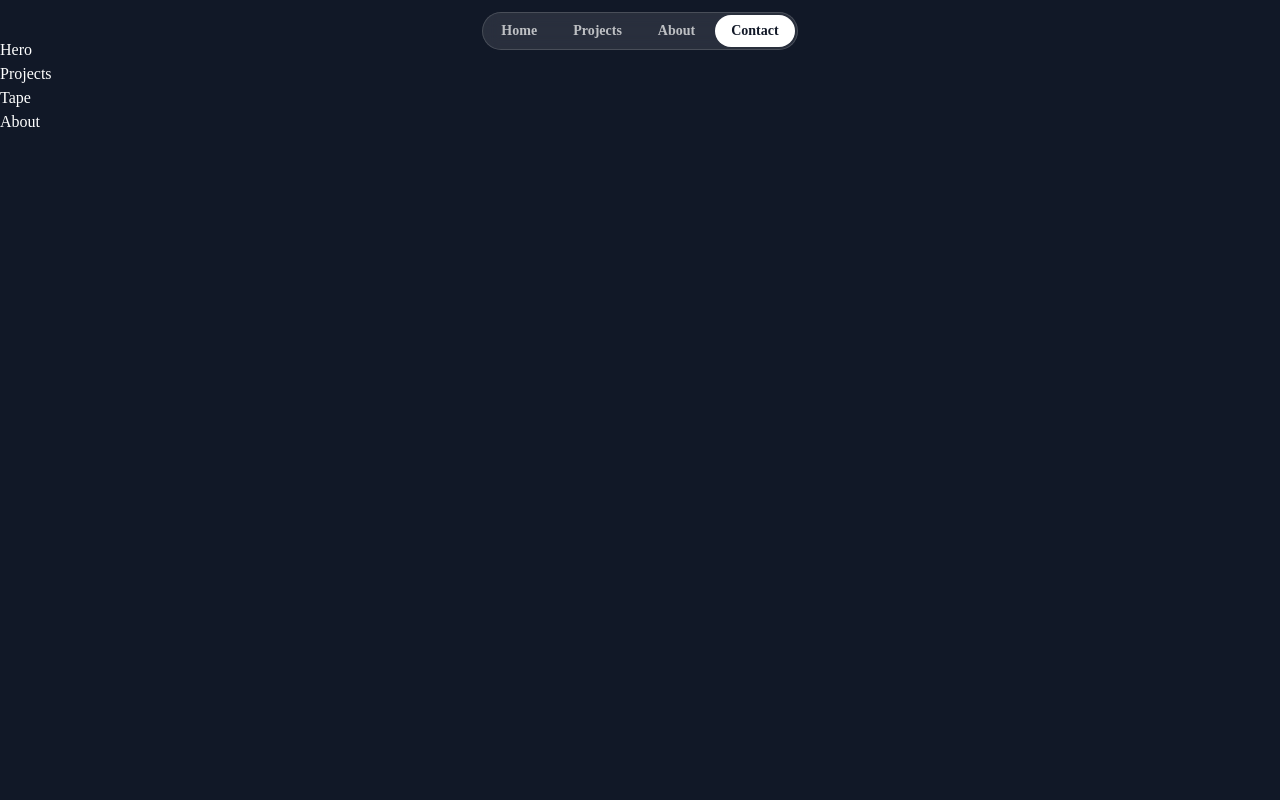
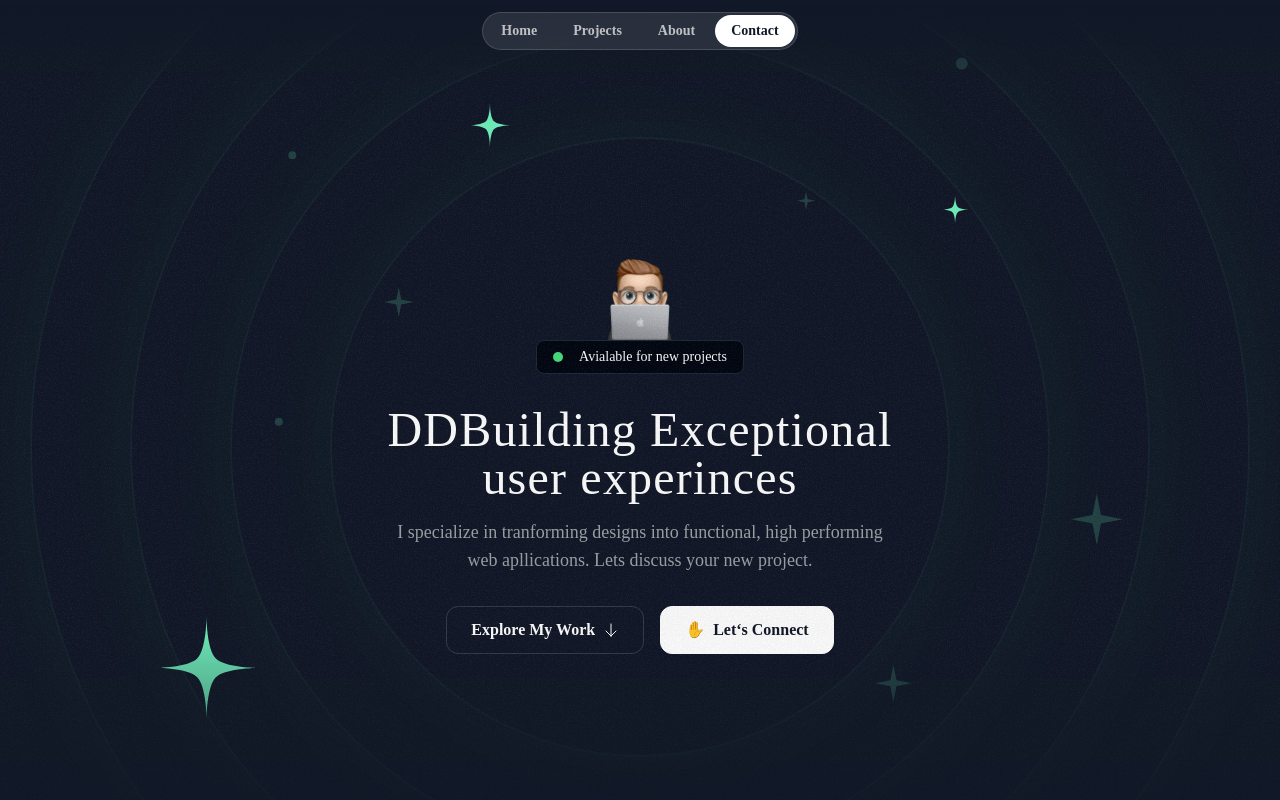
Before and after one commit to igbokwe-chibueze/single_page_portfolio, a Next.js app: page / in a window 1280 px wide. Shown: the top 800 px of the page. Built offline with nearby package versions, Linux system fonts and the light colour scheme; a web font is replaced by a local one.

Commit message:
Hero Section created
Signed-off-by: igbokwe-chibueze <igbokwechibueze@gmail.com>

```diff
--- a/package.json
+++ b/package.json
@@ -10,6 +10,7 @@
   },
   "dependencies": {
     "@svgr/webpack": "^8.1.0",
+    "ajv": "^8.17.1",
     "framer-motion": "^11.3.21",
     "next": "^14.2.17",
     "react": "^18",
@@ -21,8 +22,8 @@
     "@types/react": "^18",
     "@types/react-dom": "^18",
     "autoprefixer": "^10.4.20",
-    "eslint": "^8",
-    "eslint-config-next": "14.2.5",
+    "eslint": "^9.15.0",
+    "eslint-config-next": "^15.0.3",
     "postcss": "^8",
     "tailwindcss": "^3.4.1",
     "typescript": "^5"
--- a/src/app/globals.css
+++ b/src/app/globals.css
@@ -7,4 +7,9 @@
         @apply px-4 py-1.5 rounded-full text-white/70 text-sm font-semibold
         hover:bg-white/10 hover:text-white transition duration-700
     }
+
+    .hero-ring {
+        @apply absolute inset-0 top-1/2 left-1/2 -translate-x-1/2 -translate-y-1/2
+        rounded-full border-2 border-emerald-300/5 shadow-[0_0_80px_insert] shadow-emerald-300/5
+    }
 }
--- /dev/null
+++ b/src/components/HeroOrbit.tsx
@@ -0,0 +1,33 @@
+import StarIcon from '@/assets/icons/star.svg'
+import { PropsWithChildren } from 'react'
+
+
+const HeroOrbit = ({children, size, rotation}: PropsWithChildren <{size: number; rotation: number}>) => {
+  return (
+    <>
+      {/* handles centering */}
+      <div className='absolute top-1/2 left-1/2 -translate-x-1/2 -translate-y-1/2'>
+        {/* handles orbit */}
+        <div className=" flex items-start justify-start"
+          style={{
+            height: `${size}px`,
+            width: `${size}px`,
+            transform: `rotate(${rotation}deg)`,
+          }}
+        >
+          {/* handles rotation on axis */}
+          <div
+            className='inline-flex'
+            style={{
+              transform: `rotate(${rotation * -1}deg)` // rotates the child in the oposite direction of its parent
+            }}
+          >
+            {children}
+          </div>
+        </div>
+      </div>
+    </>
+  )
+}
+
+export default HeroOrbit
--- a/src/sections/Header.tsx
+++ b/src/sections/Header.tsx
@@ -2,7 +2,7 @@
 
 const Header = () => {
   return (
-    <div className=" flex justify-center items-center relative top-3">
+    <div className=" flex justify-center items-center fixed top-3 w-full z-10">
       <nav className=" flex gap-1 p-0.5 border border-white/15 bg-white/10 backdrop-blur rounded-full">
         <a href='#' className="nav-item">Home</a>
         <a href='#' className="nav-item">Projects</a>
--- a/src/sections/Hero.tsx
+++ b/src/sections/Hero.tsx
@@ -1,8 +1,103 @@
+import Image from 'next/image'
 import React from 'react'
+import memojiComputer from '@/assets/images/memoji-computer.png'
+import ArrowDown from '@/assets/icons/arrow-down.svg'
+import grainImage from '@/assets/images/grain.jpg'
+import StarIcon from '@/assets/icons/star.svg'
+import HeroOrbit from '@/components/HeroOrbit'
+import SparkIcon from '@/assets/icons/sparkle.svg'
 
 const Hero = () => {
   return (
-    <div>Hero</div>
+    <div className='py-32 md:py-48 lg:py-60 relative z-0 overflow-x-clip'>
+      <div
+        className="absolute inset-0"
+        style={{
+          maskImage: 'linear-gradient(to bottom, transparent, black 10%, black 70%, transparent)',
+          WebkitMaskImage: 'linear-gradient(to bottom, transparent, black 10%, black 70%, transparent)',
+        }}
+      >
+
+        {/* Background grain */}
+        <div className='absolute inset-0 -z-30 opacity-5' style={{
+          backgroundImage: `url(${grainImage.src})`
+          }}>
+        </div>
+
+        {/* Background rings */}
+        <div className='size-[620px] hero-ring'></div>
+        <div className='size-[820px] hero-ring'></div>
+        <div className='size-[1020px] hero-ring'></div>
+        <div className='size-[1220px] hero-ring'></div>
+
+        {/* Background stars */}
+        <HeroOrbit size={800} rotation={-72}>
+          <StarIcon className ="size-28 text-emerald-300"/>
+        </HeroOrbit>
+        <HeroOrbit size={550} rotation={20}>
+          <StarIcon className ="size-12 text-emerald-300"/>
+        </HeroOrbit>
+        <HeroOrbit size={590} rotation={98}>
+          <StarIcon className ="size-8 text-emerald-300"/>
+        </HeroOrbit>
+
+        {/* Background Sparkles */}
+        <HeroOrbit size={430} rotation={-14}>
+          <SparkIcon className ="size-8 text-emerald-300/20"/>
+        </HeroOrbit>
+        <HeroOrbit size={440} rotation={79}>
+          <SparkIcon className ="size-5 text-emerald-300/20"/>
+        </HeroOrbit>
+        <HeroOrbit size={530} rotation={178}>
+          <SparkIcon className ="size-10 text-emerald-300/20"/>
+        </HeroOrbit>
+        <HeroOrbit size={710} rotation={144}>
+          <SparkIcon className ="size-14 text-emerald-300/20"/>
+        </HeroOrbit>
+
+        {/* Background Circles */}
+        <HeroOrbit size={720} rotation={85}>
+          <div className ="size-3 rounded-full bg-emerald-300/20"></div>
+        </HeroOrbit>
+        <HeroOrbit size={520} rotation={-41}>
+          <div className ="size-2 rounded-full bg-emerald-300/20"></div>
+        </HeroOrbit>
+        <HeroOrbit size={650} rotation={-5}>
+          <div className ="size-2 rounded-full bg-emerald-300/20"></div>
+        </HeroOrbit>
+      </div>
+
+
+      <div className='container'>
+        <div className=' flex flex-col items-center'>
+          <Image src={memojiComputer} alt='person using laptop' className='size-[100px]'/>
+          <div className='bg-gray-950 border border-gray-800 px-4 py-1.5 inline-flex items-center gap-4 rounded-lg'>
+            <div className='bg-green-400 size-2.5 rounded-full'></div>
+            <div className='text-sm font-medium'>Avialable for new projects</div>
+          </div>
+        </div>
+
+        <div className=' max-w-lg mx-auto'>
+          <h1 className=' font-serif text-3xl md:text-5xl text-center mt-8 tracking-wide'> DDBuilding Exceptional user experinces</h1>
+          <p className=' mt-4 text-center text-white/60 md:text-lg'>
+            I specialize in tranforming designs into functional, high performing web apllications.
+            Lets discuss your new project.
+          </p>
+        </div>
+
+        <div className=' flex flex-col md:flex-row justify-center items-center mt-8 gap-4'>
+          <button className='inline-flex items-center gap-2 border border-white/15 px-6 h-12 rounded-xl'>
+            <span className='font-semibold'> Explore My Work </span>
+            <ArrowDown className='size-4'/>
+          </button>
+
+          <button className='inline-flex items-center gap-2 border border-white bg-white text-gray-900 px-6 h-12 rounded-xl'>
+            <span>✋</span>
+            <span className='font-semibold'> Let&lsquo;s Connect </span>
+          </button>
+        </div>
+      </div>
+    </div>
   )
 }
 
```
Also changed, not shown: 1 other file (tests, documents, lock files or other folders).
